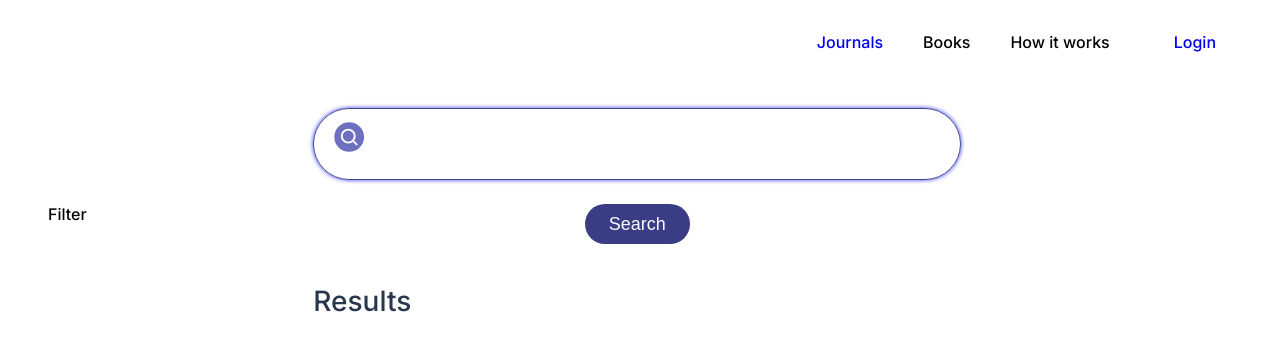
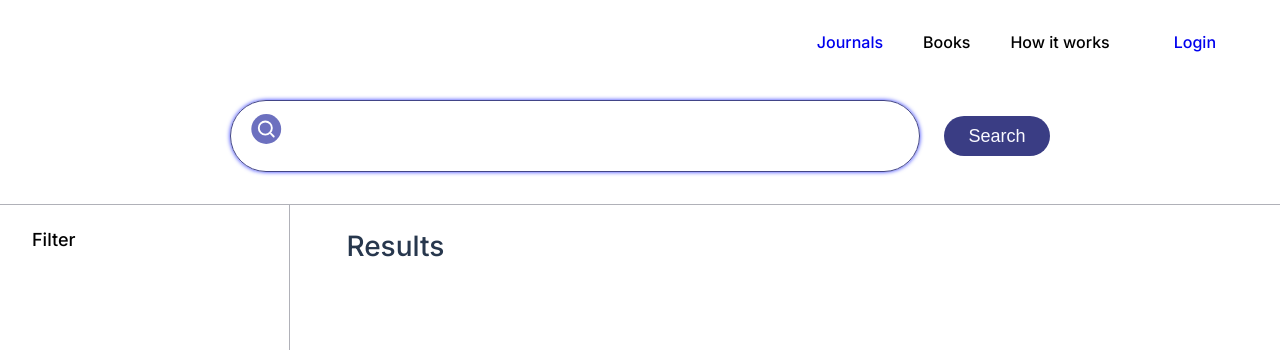
Before and after one commit to donjoshi/v-lib, a React (Create React App) app: page /results in a window 1280 px wide. Shown: the top 350 px of the page. Built offline with nearby package versions, Linux system fonts and the light colour scheme.

Commit message:
Result Page styles Updated

```diff
--- a/src/pages/results/results.css
+++ b/src/pages/results/results.css
@@ -3,12 +3,11 @@
     display: flex;
     flex-direction: row;
     justify-content: flex-start;
-    margin-top: 24px;
     gap: 24px;
     width: 100%;
 }
 .filter{
-    padding: 96px 48px;
+    padding: 24px 32px;
     display: flex;
     align-items: flex-start;
     width: 20vw;
@@ -19,6 +18,7 @@
     flex-direction: column;
     width: 100%;
     align-items: flex-start;
+    padding: 24px 32px;
 
 }
 .search-field{
@@ -75,20 +75,32 @@ color: #1F24B0;
     flex-direction: column;
     gap: 24px;
 }
+
+/* .results{
+    margin-top: 40px;
+} */
+.search-div{
+    display: flex;
+    align-items: center;
+    padding: 16px 0 32px 0;
+    border-bottom: 1px solid #B0B1B8;
+}
+.searchbar{
+    display: flex;
+    flex-direction: row;
+    align-items: center;
+    margin: 0 auto;
+    gap: 24px;
+}
+/* Filter */
+.filter{
+    display: flex;
+    width: 25vw;
+    height: 100vh;
+    border-right:1px solid #B0B1B8 ;
+
+}
 .Filter-Header{
-    font-size: 16px;
+    font-size: 18px;
     font-weight: 500;
 }
-.results{
-    margin-top: 40px;
-}
-
-.searchbar{
-    width: 648px;
-    display: flex;
-    flex-direction: column;
-    justify-content: center;
-}
-.searchbutton{
-
-}
--- a/src/pages/results/results.jsx
+++ b/src/pages/results/results.jsx
@@ -71,14 +71,7 @@ export default function Results() {
             <div className="nav">
                 <NavbarMain />
             </div>
-
-            <div className="container-result">
-                <div className="filter">
-                    <span className="Filter-Header">Filter</span>
-                </div>
-
-                <div className="result-part">
-                    <div className="searchbar">
+            <div className="search-div"><div className="searchbar">
                     <div className="content">
                     <svg className="searchIcon" width="33" height="32" viewBox="0 0 33 32" fill="none" xmlns="http://www.w3.org/2000/svg">
 <rect x="0.328613" width="32" height="32" rx="16" fill="#6C70BF"/>
@@ -124,9 +117,15 @@ export default function Results() {
 
                                     {loading ? "Search" : "Search"}
                                 </button>
-                            </div>
-                    </div>
+                        </div>
+                    </div></div>
+            <div className="container-result">
+                <div className="filter">
+                    <span className="Filter-Header">Filter</span>
+                    <div className="filter-content"></div>
+                </div>
 
+                <div className="result-part">
 
                     <div className="result-show">
                         <div className="results">
--- a/src/pages/user-search/styles.css
+++ b/src/pages/user-search/styles.css
@@ -1,6 +1,7 @@
 
 .content{
   height: fit-content;
+  width: 648px;
   resize: none;
   display: flex;
   flex-direction: row;
@@ -72,7 +73,6 @@ box-shadow:0 0 4px #2C35FF ;
   .search-space-2{
     display: flex;
     justify-content: center;
-    margin-top: 24px;
   }
   .genre{
     margin-top: 16px;
@@ -91,6 +91,7 @@ box-shadow:0 0 4px #2C35FF ;
     display: flex;
     flex-direction: column;
     justify-content: center;
+    gap: 12px;
   }
   .genre-input{
     border: none;
```
